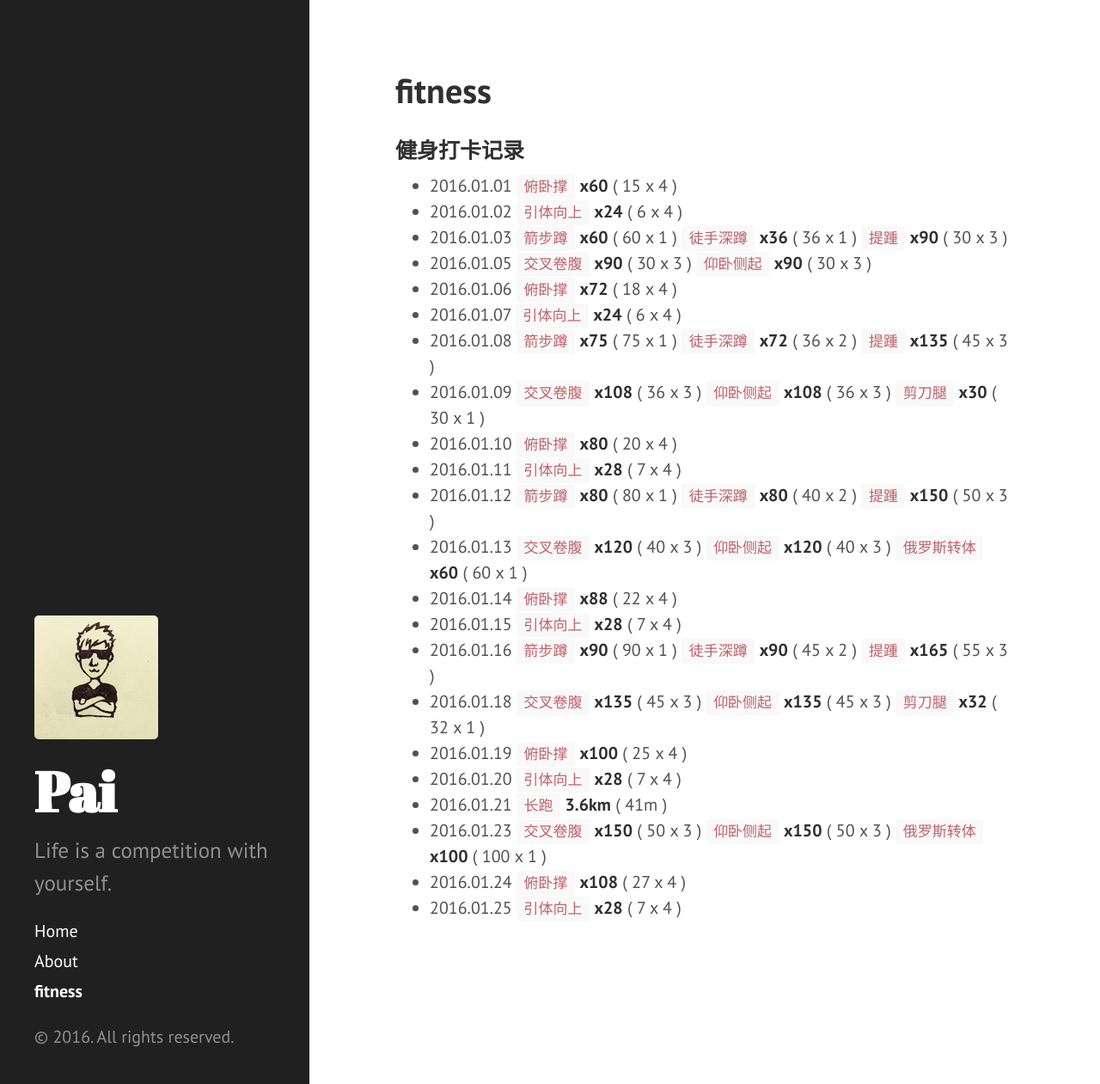
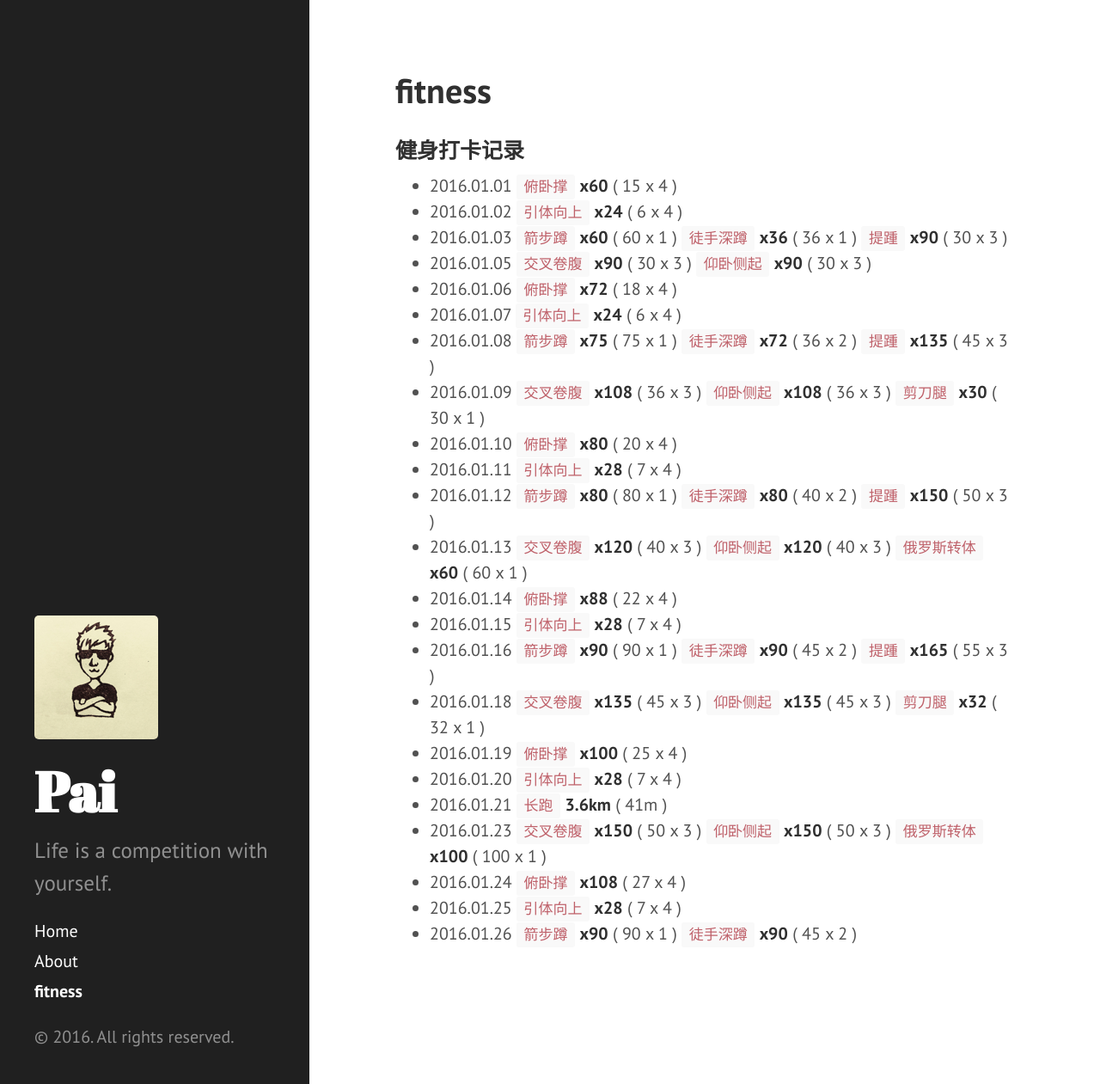
Before and after one commit to dragon8897/dragon8897.github.io, a Jekyll site: the page built from fitness.md, in a window 1280 px wide and 1261 px high. Shown: the whole window at 86% size. Built offline with Jekyll 4.4.1, drawn with Linux system fonts in a browser that asks for light colours; Markdown is read by kramdown in place of the engine named in the settings.

Commit message:
add fitness record

```diff
--- a/fitness.md
+++ b/fitness.md
@@ -27,3 +27,4 @@ title: fitness
 - 2016.01.23 `交叉卷腹` **x150** ( 50 x 3 ) `仰卧侧起` **x150** ( 50 x 3 ) `俄罗斯转体` **x100** ( 100 x 1 )
 - 2016.01.24 `俯卧撑` **x108** ( 27 x 4 )
 - 2016.01.25 `引体向上` **x28** ( 7 x 4 )
+- 2016.01.26 `箭步蹲` **x90** ( 90 x 1 ) `徒手深蹲` **x90** ( 45 x 2 )
```
